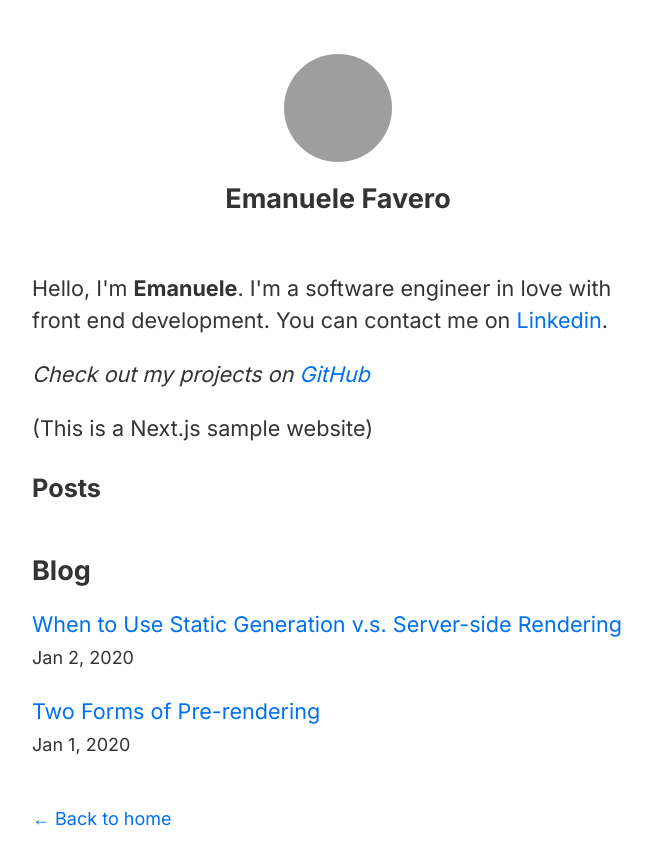
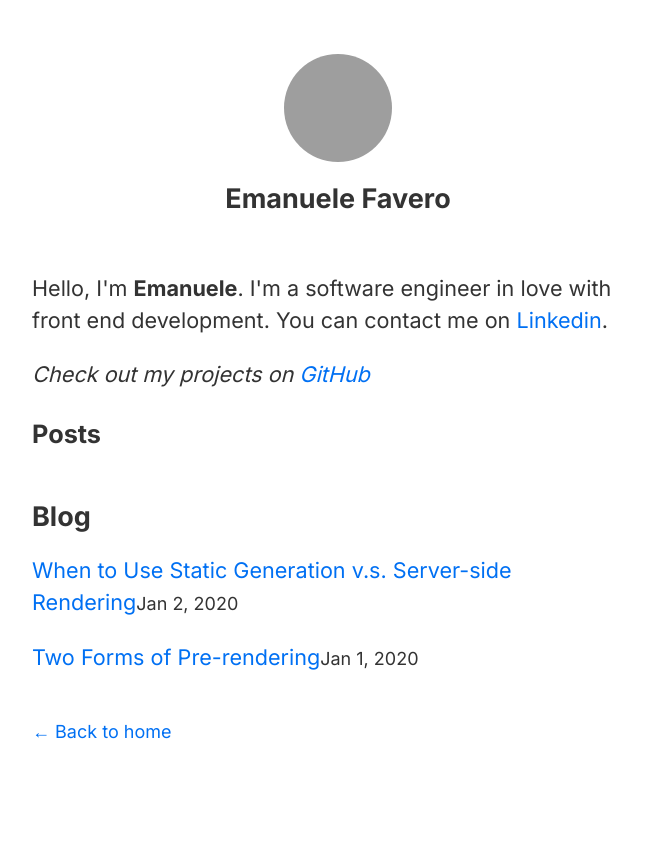
Before and after one commit to donovanglover/donovan.is, a Next.js app: page / in a window 1280 px wide. Shown: the top 864 px of the page, without its empty margins (302-954 px from the left). Built offline with nearby package versions, Linux system fonts and the light colour scheme; grey boxes are pictures that could not be loaded.

Commit message:
chore: Remove tailwind stuff

```diff
--- a/app/page.tsx
+++ b/app/page.tsx
@@ -20,7 +20,7 @@ export default function Home() {
 
   return (
     <>
-      <section className={`${utilStyles.headingMd} text-gray-600`}>
+      <section className={`${utilStyles.headingMd}`}>
         <p>
           Hello, I&apos;m <b>Emanuele</b>. I&apos;m a software engineer in love
           with front end development. You can contact me on{' '}
@@ -34,7 +34,6 @@ export default function Home() {
             </a>{' '}
           </i>
         </p>
-        <p>(This is a Next.js sample website)</p>
         <h3>Posts</h3>
       </section>
 
@@ -43,11 +42,8 @@ export default function Home() {
         <ul className={utilStyles.list}>
           {allPostsData.map(({ id, date, title }) => (
             <li className={utilStyles.listItem} key={id}>
-              <div className='font-medium mb-1 mt-5'>
                 <Link href={`/posts/${id}`}>{title}</Link>
-              </div>
-              {/* <br /> */}
-              <small className='text-gray-500 font-medium'>
+              <small>
                 <Date dateString={date} />
               </small>
             </li>
```
Also changed, not shown: app/posts/[id]/page.tsx (+3 -17 lines), 1 other file (tests, documents, lock files or other folders).
